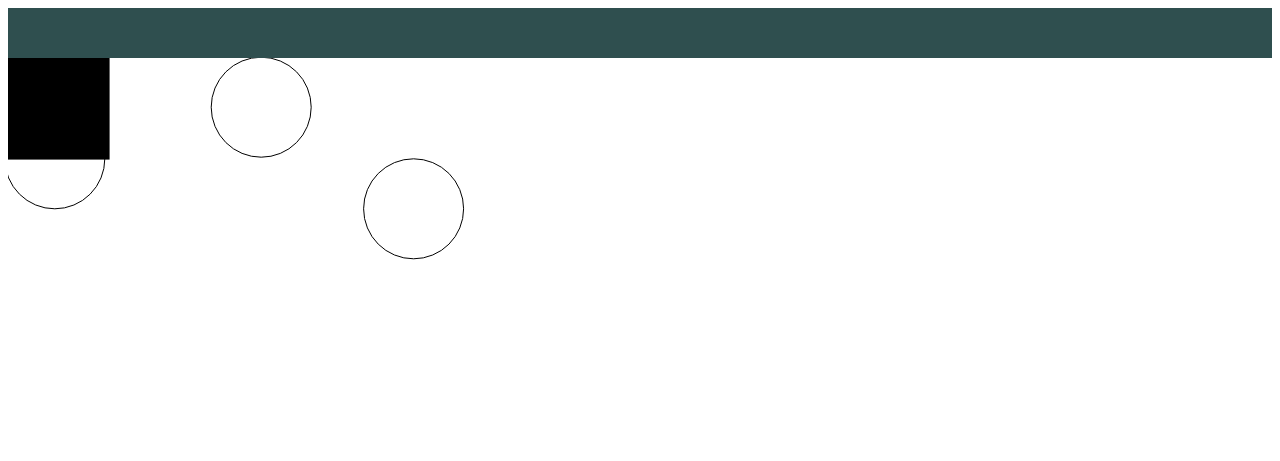
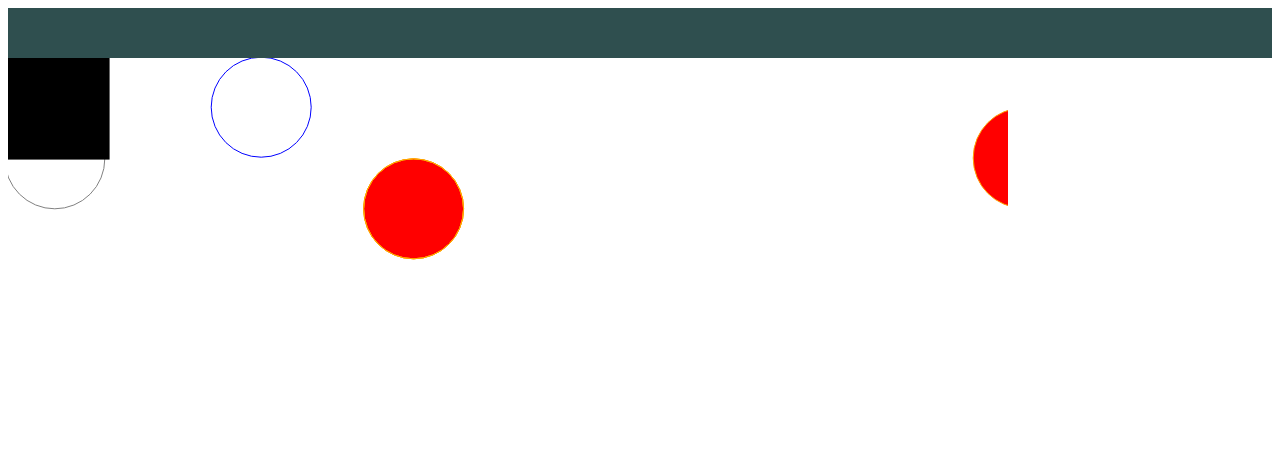
Before and after one commit to galziv/jsTools, a plain HTML site: page index.html in a window 1280 px wide. Drawn offline with Linux system fonts and the light colour scheme.

Commit message:
added fillCircle,strokeCircle. animateSeries working with stroke\fill styles

```diff
--- a/index.html
+++ b/index.html
@@ -12,6 +12,6 @@
     <div style="background-color: darkslategray; height: 50px;"></div>
     <canvas height="400" width="1000"></canvas>
 
+    <script type="text/javascript" src="jsTools.js"></script>
 </body>
-<script type="text/javascript" src="jsTools.js"></script>
 </html>
--- a/jsTools.js
+++ b/jsTools.js
@@ -10,6 +10,7 @@ var CanvasX = (function () {
             var start = Date.now();
             var before = start;
             var segments = {};
+            var originalStyle = { fill: _this.fillStyle, stroke: _this.strokeStyle };
 
             functions.forEach(function (func, i) {
 
@@ -30,13 +31,28 @@ var CanvasX = (function () {
                 var now = Date.now();
                 var startDiff = now - start;
                 var msDiff = now - before;
-                var index = 0
+                var segment;
+                var style;
+                var styleChanged;
 
                 this.clearRect(0, 0, this.canvas.width, this.canvas.height);
 
                 for (var name in segments) {
 
-                    var segment = segments[name];
+                    segment = segments[name];
+                    style = segment.data.style;
+
+                    if (style) {
+                        if (style.fill) {
+                            this.fillStyle = style.fill;
+                        }
+
+                        if (style.stroke) {
+                            this.strokeStyle = style.stroke;
+                        }
+
+                        styleChanged = true;
+                    }
 
                     segment.diffs.forEach(function (d, i) {
 
@@ -50,7 +66,10 @@ var CanvasX = (function () {
                     this[segment.functionName].apply(this, segment.data.parametersArray);
                     this.stroke();
 
-                    index++;
+                    if (styleChanged) {
+                        this.fillStyle = originalStyle.fill;
+                        this.strokeStyle = originalStyle.stroke
+                    }
                 }
 
                 before = now;
@@ -113,13 +132,14 @@ var CanvasX = (function () {
         });
     };
 
-    var getTransitionedData = function (startParameters, endParameters) {
+    var getSegmentData = function (startParameters, endParameters, style) {
 
         var result = {
             parametersArray: null,
             valuesIndex: [],
             startValues: [],
-            endValues: []
+            endValues: [],
+            style: style
         };
 
         if (!isNaN(Number(startParameters))) {
@@ -148,7 +168,7 @@ var CanvasX = (function () {
      * @param {number} durationMs - the duration for the animation to last
      * @returns {}
      */
-    var animate = function (func, startParameters, endParameters, durationMs) {
+    var animate = function (func, startParameters, endParameters, style, durationMs) {
 
         var data;
 
@@ -160,7 +180,7 @@ var CanvasX = (function () {
             }
         }
 
-        data = getTransitionedData(startParameters, endParameters)
+        data = getSegmentData(startParameters, endParameters)
 
         animateArray(this, func, data.parametersArray, data.valuesIndex, data.startValues, data.endValues, durationMs);
     };
@@ -168,21 +188,39 @@ var CanvasX = (function () {
     var animateSeries = function (funcArray, durationMs) {
 
         funcArray.forEach(function (d) {
-            d.data = getTransitionedData(d.startParameters, d.endParameters);
+            d.data = getSegmentData(d.startParameters, d.endParameters, d.style);
         })
 
         animateObjArray(this, funcArray, durationMs);
     };
 
+    var strokeCircle = function (x, y, radius) {
+        context.beginPath();
+        context.arc(x, y, radius, 0, 2 * Math.PI);
+        context.stroke();
+        context.closePath();
+    };
+
+    var fillCircle = function (x, y, radius) {
+        context.beginPath();
+        context.arc(x, y, radius, 0, 2 * Math.PI);
+        context.fill();
+        context.closePath();
+    }
+
+    var applyXtension = function (target) {
+        target.animate = animate;
+        target.animateSeries = animateSeries;
+        target.fillCircle = fillCircle;
+        target.strokeCircle = strokeCircle;
+    }
+
     var xpand = function () {
-
-        CanvasRenderingContext2D.prototype.animate = animate;
-        CanvasRenderingContext2D.prototype.animateSeries = animateSeries;
+        applyXtension(CanvasRenderingContext2D.prototype);
     };
 
     var xtend = function (context) {
-        context.animate = animate;
-        context.animate = animateSeries;
+        applyXtension(context);
     };
 
     var CanvasX = function (context) {
@@ -251,8 +289,10 @@ CanvasX.xpand();
 //context.animateSeries([{ functionName: 'arc', startParameters: [200, 50, 50, 0, 0], endParameters: [400, 50, 50, 0, 2 * Math.PI] }, { functionName: 'fillRect', startParameters: [0, 0, 1, 1, ], endParameters: [0, 0, 100, 100] }], 1000);
 
 context.animateSeries([
-    { functionName: 'arc', startParameters: [250, 50, 50, 0, 2 * Math.PI], endParameters: [50, 100, 50, 0, 2 * Math.PI] },
-    { functionName: 'arc', startParameters: [50, 100, 50, 0, 2 * Math.PI], endParameters: [250, 50, 50, 0, 2 * Math.PI] },
-    { functionName: 'arc', startParameters: [50, 100, 50, 0, 2 * Math.PI], endParameters: [400, 150, 50, 0, 2 * Math.PI] },
-    { functionName: 'fillRect', startParameters: [0, 0, 1, 1, ], endParameters: [0, 0, 100, 100] }
+    { functionName: 'arc', startParameters: [250, 50, 50, 0, 2 * Math.PI], endParameters: [50, 100, 50, 0, 2 * Math.PI], style: { fill: 'red', stroke: 'gray' } },
+    { functionName: 'arc', startParameters: [50, 100, 50, 0, 2 * Math.PI], endParameters: [250, 50, 50, 0, 2 * Math.PI], style: { fill: 'red', stroke: 'blue' } },
+    { functionName: 'fillCircle', startParameters: [50, 100, 50], endParameters: [400, 150, 50], style: { fill: 'red', stroke: 'orange' } },
+    { functionName: 'strokeCircle', startParameters: [50, 100, 50], endParameters: [400, 150, 50], style: { fill: 'red', stroke: 'orange' } },
+    { functionName: 'fillRect', startParameters: [0, 0, 1, 1, ], endParameters: [0, 0, 100, 100] },
+    { functionName: 'fillCircle', startParameters: [50, 100, 50], endParameters: [1000, 100, 50], style: { fill: 'red', stroke: 'orange' } },
 ], 1000);
```
